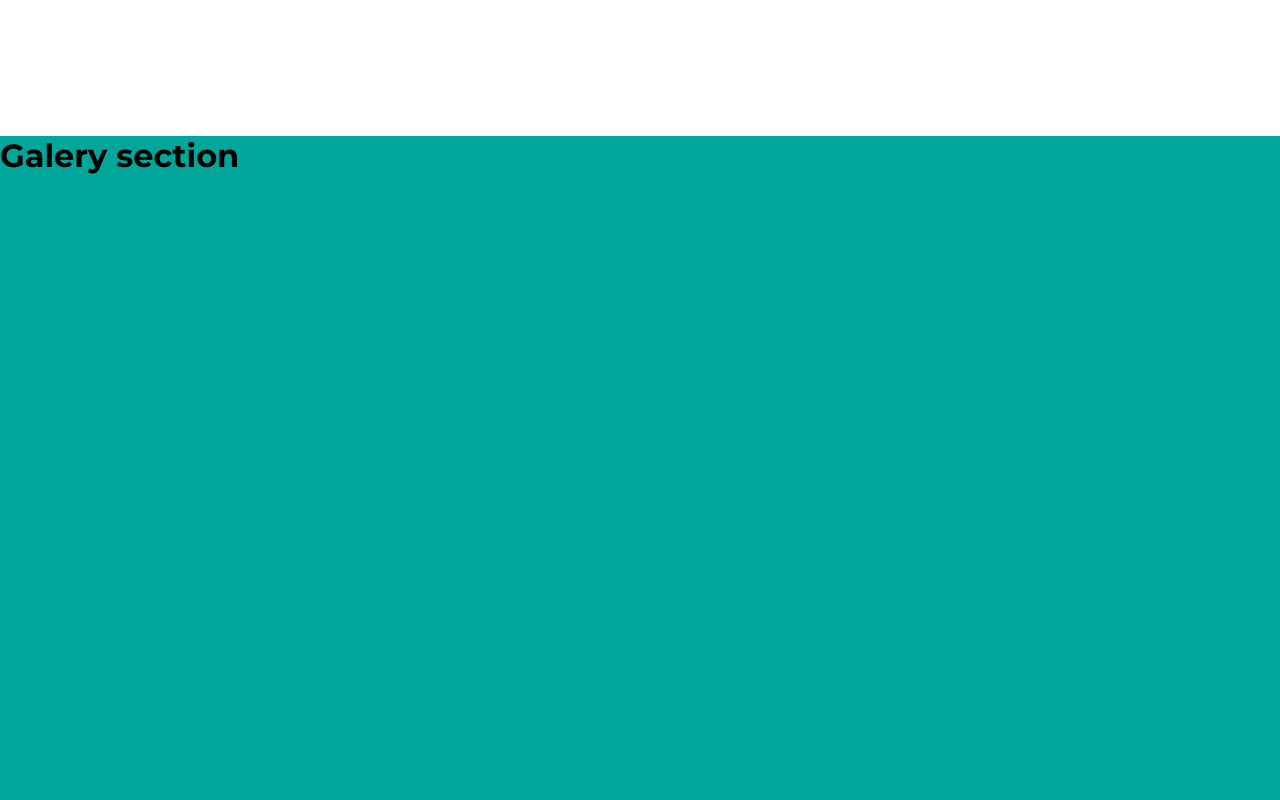
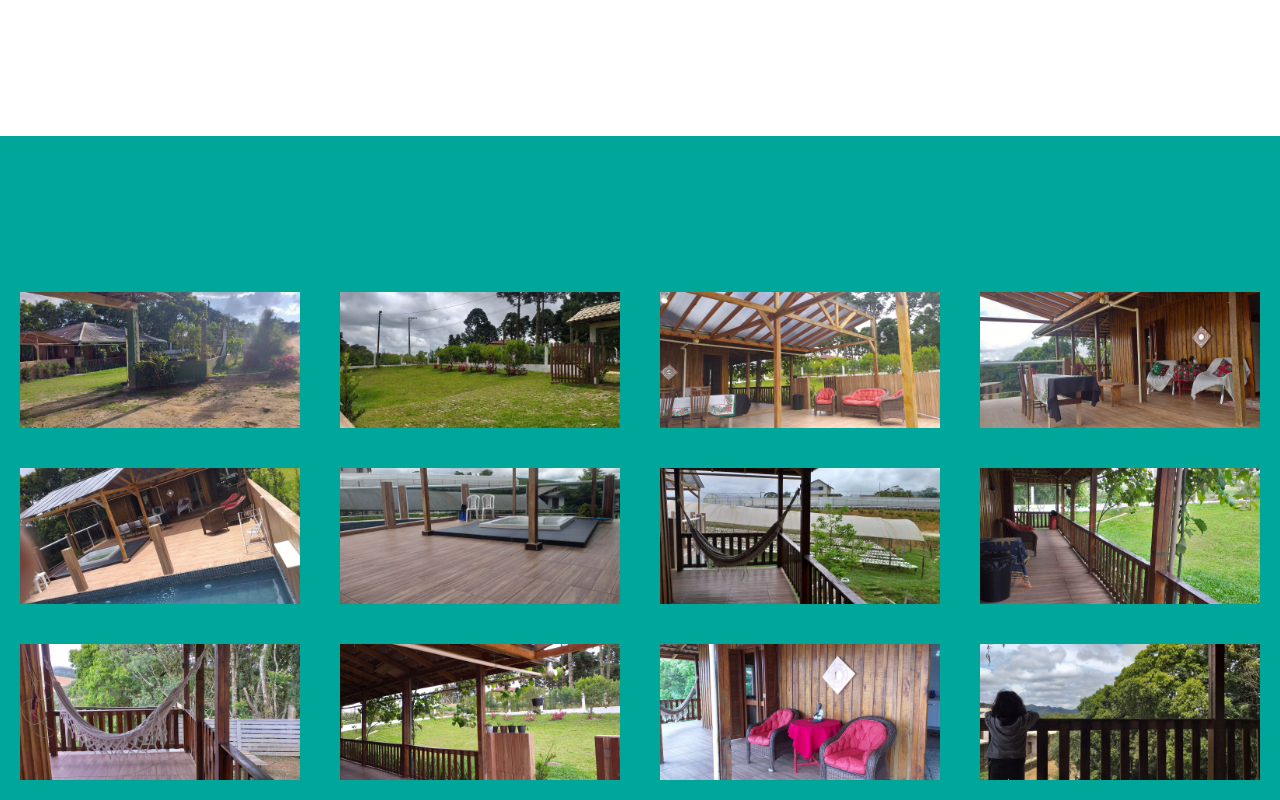
Before and after one commit to fabriciocunhauk/Projeto-chacara-colonia-malhada, a React (Create React App) app: page / in a window 1280 px wide. Shown: the part 1560-2360 px from the top of the page. Built offline with nearby package versions, Linux system fonts and the light colour scheme.

Commit message:
Adding photos to galery

```diff
--- a/src/components/galerySection.component/GalerySection.jsx
+++ b/src/components/galerySection.component/GalerySection.jsx
@@ -1,10 +1,15 @@
 import React from 'react';
-import { GalerySectionContainer } from './galery-section.styles';
+import { galeryPhotos } from '../../data/galeryData';
+import { GalerySectionContainer, GaleryCardContainer, CardImage } from './galery-section.styles';
 
 const GalerySection = () => {
     return (
         <GalerySectionContainer id="galery-section">
-            <h1>Galery section</h1>
+            <GaleryCardContainer>
+                {galeryPhotos.map(image => {
+                    return <CardImage src={image.photo} key={image.id} />
+                })}
+            </GaleryCardContainer>
         </GalerySectionContainer>
     )
 }
--- a/src/components/galerySection.component/galery-section.styles.js
+++ b/src/components/galerySection.component/galery-section.styles.js
@@ -1,7 +1,25 @@
 import styled from 'styled-components';
 
 export const GalerySectionContainer = styled.div`
+    display: flex;
+    justify-content: center;
+    align-items: center;
     width: 100vw;
     height: 100vh;
     background: #00A699;
 `;
+
+export const GaleryCardContainer = styled.div`
+    display: flex;
+    flex-wrap: wrap;
+    align-items: center;
+    justify-content: space-around;
+    max-width: 1360px;
+    max-height: 80%;
+`;
+
+export const CardImage = styled.img`
+    width: 280px;
+    margin: 20px;
+    object-fit: contain;
+`;
--- /dev/null
+++ b/src/data/galeryData.js
@@ -0,0 +1,64 @@
+import outsideOne from '../images/outside-area-1.jpg';
+import outsideTwo from '../images/outside-area-2.jpg';
+import outsideThree from '../images/outside-area-3.jpg';
+import outsideFour from '../images/outside-area-4.jpg';
+import outsideFive from '../images/outside-area-5.jpg';
+import outsideSix from '../images/outside-area-6.jpg';
+import outsideSeven from '../images/outside-area-7.jpg';
+import outsideEight from '../images/outside-area-8.jpg';
+import outsideNine from '../images/outside-area-9.jpg';
+import outsideTen from '../images/outside-area-10.jpg';
+import outsideEleven from '../images/outside-area-11.jpg';
+import outsideTwelve from '../images/outside-area-15.jpg';
+
+export const galeryPhotos = [
+    {
+        id: 1,
+        photo: outsideOne
+    },
+    {
+        id: 2,
+        photo: outsideTwo
+    },
+    {
+        id: 3,
+        photo: outsideThree
+    },
+    {
+        id: 4,
+        photo: outsideFour
+    },
+    {
+        id: 5,
+        photo: outsideFive
+    },
+    {
+        id: 6,
+        photo: outsideSix
+    },
+    {
+        id: 7,
+        photo: outsideSeven
+    },
+    {
+        id: 8,
+        photo: outsideEight
+    },
+    {
+        id: 9,
+        photo: outsideNine
+    },
+    {
+        id: 10,
+        photo: outsideTen
+    },
+    {
+        id: 11,
+        photo: outsideEleven
+    },
+    {
+        id: 12,
+        photo: outsideTwelve
+    },
+
+]
```
Also changed, not shown: 1 other file (tests, documents, lock files or other folders).
